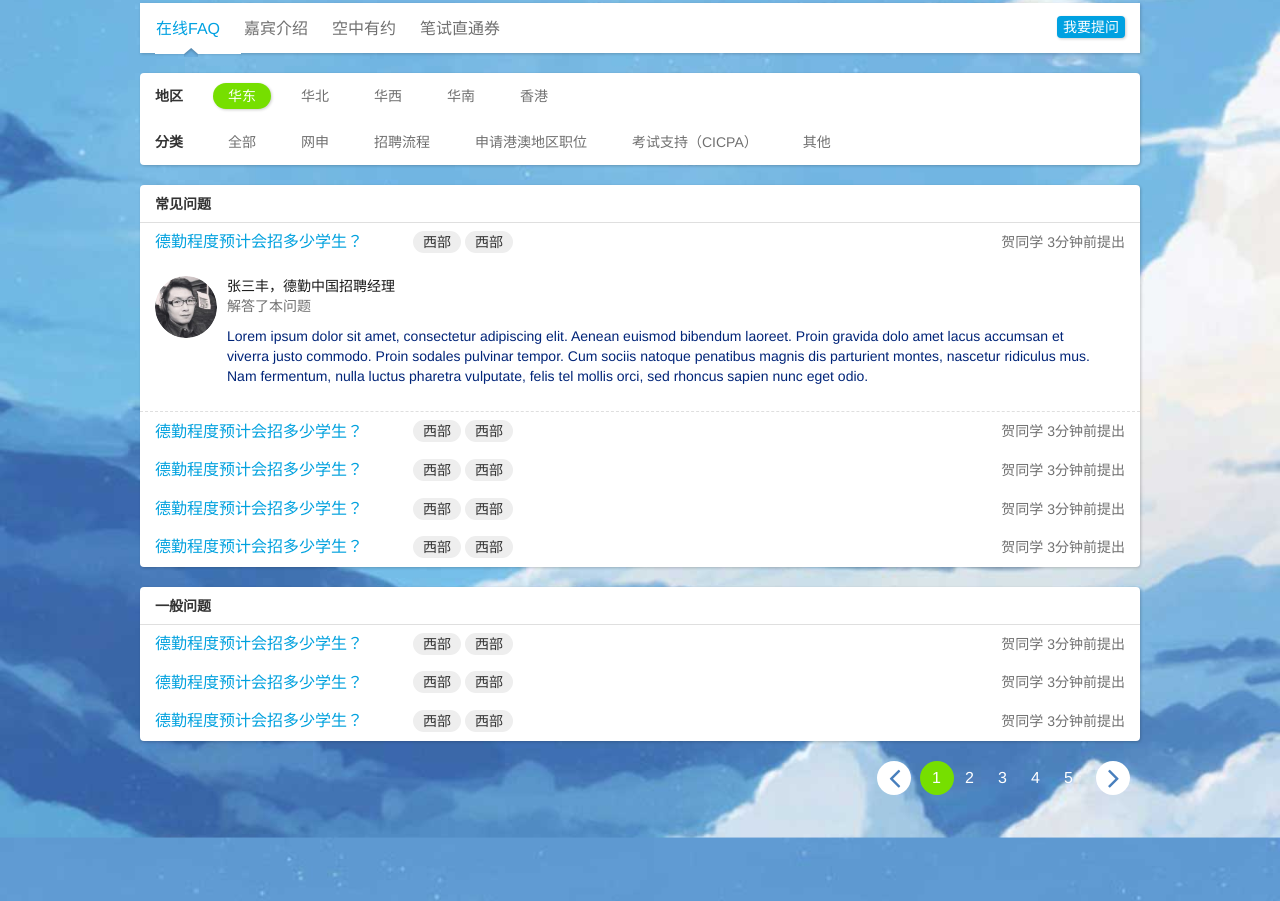
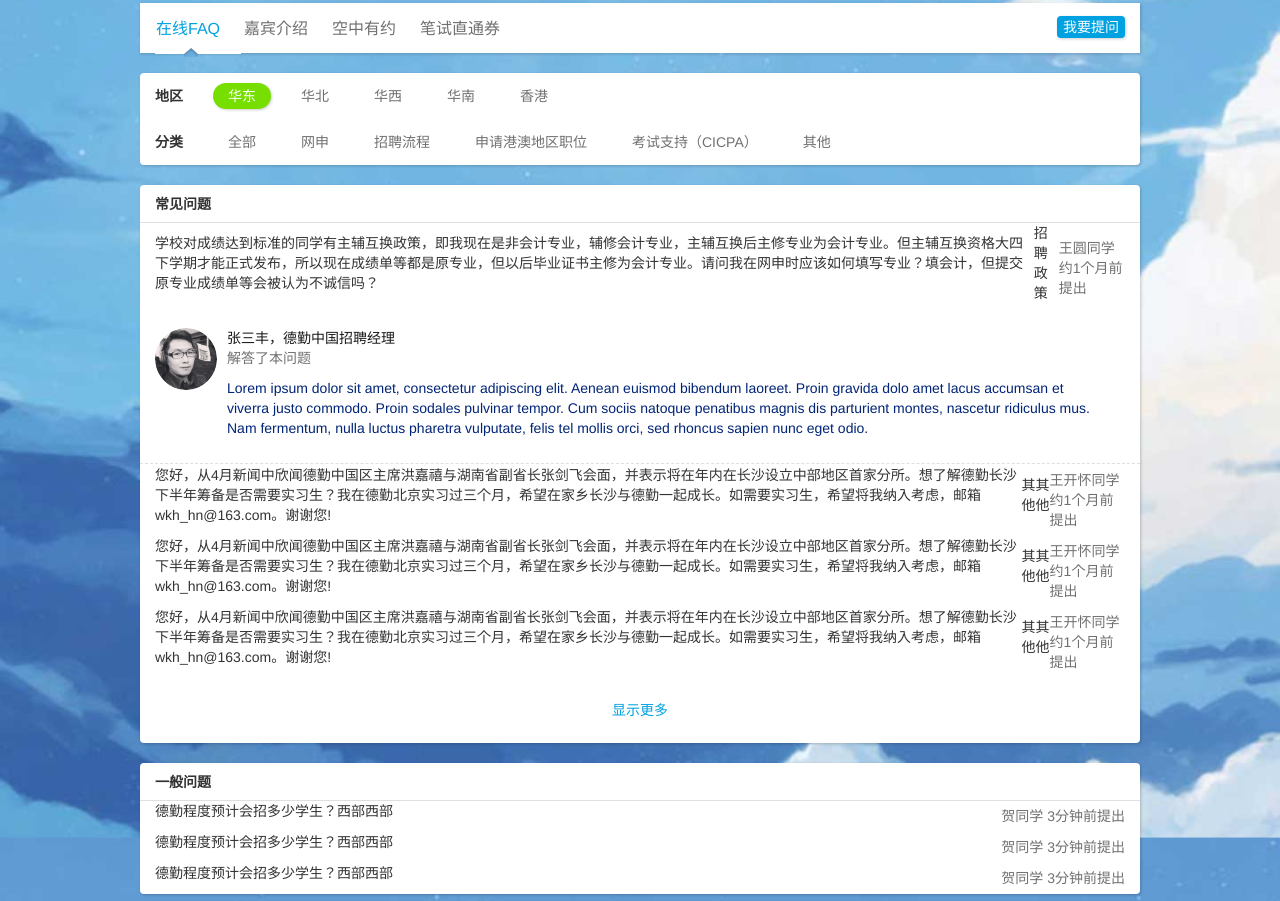
Before and after one commit to Rainlonely/AIR, a website with bundled scripts: page app/views/index-deloitte.html in a window 1280 px wide. Shown: the part 702-1603 px from the top of the page. Built offline with nearby package versions, Linux system fonts and the light colour scheme; files whose address does not match are found by name.

Commit message:
fix style issues

```diff
--- a/app/assets/less/index.less
+++ b/app/assets/less/index.less
@@ -386,25 +386,24 @@ nav {
                 display: flex;
                 justify-content: space-between;
                 align-items: center;
+                padding-top: 10px;
                 .topic-box {
-                    display: flex;
-                    justify-content: flex-start;
-                    align-items: center;
-                    h5 {
-                        font-size: 16px;
-                        color: #00a1de;
-                    }
-                    .tag-box {
-                        margin-left: 50px;
-                        span {
-                            padding: 3px 10px;
-                            background-color: #eee;
-                            border-radius: 11px;
-                        }
+                    font-size: 14px;
+                    color: #00a1de;
+                    width: 90%;
+                    .tag {
+                        margin-left: 15px;
+                        padding: 3px 10px;
+                        background-color: #eee;
+                        border-radius: 11px;
+                        color: #333;
+                        font-size: 12px;
                     }
                 }
                 .ask-time {
                     color: #707070;
+                    font-size: 12px;
+                    width: 10%;
                 }
             }
         }
@@ -440,7 +439,14 @@ nav {
         }
     }
 }
-
+#tab-direct .list-box li{
+    flex-direction:row;
+    align-items: center;
+    padding: 10px 0;
+    justify-content: space-between;
+    .btn-blue{margin-top: 0;}
+}
+#tab-direct .list-box li:last-child{display: flex;}
 #accordion li:nth-child(n+6) {
     display: none;
 }
@@ -676,7 +682,7 @@ nav {
             }
             #select-country {
                 position: absolute;
-                top: 125px;
+                top: 77px;
                 border: 0;
                 background-color: transparent;
                 border-right: 1px solid #ececec;
@@ -687,7 +693,7 @@ nav {
             }
             .fa-angle-down {
                 position: absolute;
-                top: 138px;
+                top: 90px;
                 left: 169px;
             }
             .form-control {
--- a/app/views/index-deloitte.html
+++ b/app/views/index-deloitte.html
@@ -132,14 +132,8 @@
                 <ul class="panel-group" id="accordion" role="tablist" aria-multiselectable="true">
                     <li class="question-name" data-toggle="collapse" data-parent="#accordion" href="#collapseOne" aria-expanded="true" aria-controls="collapseOne">
                         <div class="line1">
-                            <div class="topic-box">
-                                <h5>德勤程度预计会招多少学生？</h5>
-                                <div class="tag-box">
-                                    <span>西部</span>
-                                    <span>西部</span>
-                                </div>
-                            </div>
-                            <span class="ask-time">贺同学 3分钟前提出</span>
+                            <p class="topic-box">学校对成绩达到标准的同学有主辅互换政策，即我现在是非会计专业，辅修会计专业，主辅互换后主修专业为会计专业。但主辅互换资格大四下学期才能正式发布，所以现在成绩单等都是原专业，但以后毕业证书主修为会计专业。请问我在网申时应该如何填写专业？填会计，但提交原专业成绩单等会被认为不诚信吗？<span class="tag">招聘政策</span></p>
+                            <span class="ask-time">王圆同学约1个月前提出</span>
                         </div>
                         <div class="line2">
                             <div id="collapseOne" class="panel-collapse collapse in" role="tabpanel" aria-labelledby="headingOne">
@@ -156,69 +150,35 @@
                     </li>
                     <li class="question-name">
                         <div class="line1">
-                            <div class="topic-box">
-                                <h5>德勤程度预计会招多少学生？</h5>
-                                <div class="tag-box">
-                                    <span>西部</span>
-                                    <span>西部</span>
-                                </div>
-                            </div>
-                            <span class="ask-time">贺同学 3分钟前提出</span>
+                            <p class="topic-box">您好，从4月新闻中欣闻德勤中国区主席洪嘉禧与湖南省副省长张剑飞会面，并表示将在年内在长沙设立中部地区首家分所。想了解德勤长沙下半年筹备是否需要实习生？我在德勤北京实习过三个月，希望在家乡长沙与德勤一起成长。如需要实习生，希望将我纳入考虑，邮箱wkh_hn@163.com。谢谢您!
+                                <span class="tag">其他</span>
+                                <span class="tag">其他</span>
+                            </p>
+                            <span class="ask-time">王开怀同学约1个月前提出</span>
                         </div>
                     </li>
                     <li class="question-name">
                         <div class="line1">
-                            <div class="topic-box">
-                                <h5>德勤程度预计会招多少学生？</h5>
-                                <div class="tag-box">
-                                    <span>西部</span>
-                                    <span>西部</span>
-                                </div>
-                            </div>
-                            <span class="ask-time">贺同学 3分钟前提出</span>
+                            <p class="topic-box">您好，从4月新闻中欣闻德勤中国区主席洪嘉禧与湖南省副省长张剑飞会面，并表示将在年内在长沙设立中部地区首家分所。想了解德勤长沙下半年筹备是否需要实习生？我在德勤北京实习过三个月，希望在家乡长沙与德勤一起成长。如需要实习生，希望将我纳入考虑，邮箱wkh_hn@163.com。谢谢您!
+                                <span class="tag">其他</span>
+                                <span class="tag">其他</span>
+                            </p>
+                            <span class="ask-time">王开怀同学约1个月前提出</span>
                         </div>
                     </li>
                     <li class="question-name">
                         <div class="line1">
-                            <div class="topic-box">
-                                <h5>德勤程度预计会招多少学生？</h5>
-                                <div class="tag-box">
-                                    <span>西部</span>
-                                    <span>西部</span>
-                                </div>
-                            </div>
-                            <span class="ask-time">贺同学 3分钟前提出</span>
+                            <p class="topic-box">您好，从4月新闻中欣闻德勤中国区主席洪嘉禧与湖南省副省长张剑飞会面，并表示将在年内在长沙设立中部地区首家分所。想了解德勤长沙下半年筹备是否需要实习生？我在德勤北京实习过三个月，希望在家乡长沙与德勤一起成长。如需要实习生，希望将我纳入考虑，邮箱wkh_hn@163.com。谢谢您!
+                                <span class="tag">其他</span>
+                                <span class="tag">其他</span>
+                            </p>
+                            <span class="ask-time">王开怀同学约1个月前提出</span>
                         </div>
                     </li>
-                    <li class="question-name">
-                        <div class="line1">
-                            <div class="topic-box">
-                                <h5>德勤程度预计会招多少学生？</h5>
-                                <div class="tag-box">
-                                    <span>西部</span>
-                                    <span>西部</span>
-                                </div>
-                            </div>
-                            <span class="ask-time">贺同学 3分钟前提出</span>
-                        </div>
-                    </li>
-                    <li class="question-name">
-                        <div class="line1">
-                            <div class="topic-box">
-                                <h5>德勤程度预计会招多少学生？</h5>
-                                <div class="tag-box">
-                                    <span>西部</span>
-                                    <span>西部</span>
-                                </div>
-                            </div>
-                            <span class="ask-time">贺同学 3分钟前提出</span>
-                        </div>
-                    </li>
-
                     <li class="text-center toggle-show">
                         <a>显示更多</a>
                     </li>
-                    <ul>
+                </ul>
             </section>
             <section class="list-box">
                 <header>一般问题</header>
@@ -226,47 +186,32 @@
                 <ul>
                     <li>
                         <div class="line1">
-                            <div class="topic-box">
-                                <h5>德勤程度预计会招多少学生？</h5>
-                                <div class="tag-box">
-                                    <span>西部</span>
-                                    <span>西部</span>
-                                </div>
-                            </div>
-                            <span class="ask-time">
-                        贺同学 3分钟前提出
-                    </span>
+                            <p class="topic-box">德勤程度预计会招多少学生？
+                                <span class="tag">西部</span>
+                                <span class="tag">西部</span>
+                            </p>
+                            <span class="ask-time">贺同学 3分钟前提出</span>
                         </div>
                     </li>
                     <li>
                         <div class="line1">
-                            <div class="topic-box">
-                                <h5>德勤程度预计会招多少学生？</h5>
-                                <div class="tag-box">
-                                    <span>西部</span>
-                                    <span>西部</span>
-                                </div>
-                            </div>
-                            <span class="ask-time">
-                        贺同学 3分钟前提出
-                    </span>
+                            <p class="topic-box">德勤程度预计会招多少学生？
+                                <span class="tag">西部</span>
+                                <span class="tag">西部</span>
+                            </p>
+                            <span class="ask-time">贺同学 3分钟前提出</span>
                         </div>
                     </li>
                     <li>
                         <div class="line1">
-                            <div class="topic-box">
-                                <h5>德勤程度预计会招多少学生？</h5>
-                                <div class="tag-box">
-                                    <span>西部</span>
-                                    <span>西部</span>
-                                </div>
-                            </div>
-                            <span class="ask-time">
-                        贺同学 3分钟前提出
-                    </span>
+                            <p class="topic-box">德勤程度预计会招多少学生？
+                                <span class="tag">西部</span>
+                                <span class="tag">西部</span>
+                            </p>
+                            <span class="ask-time">贺同学 3分钟前提出</span>
                         </div>
                     </li>
-                    <ul>
+                </ul>
             </section>
             <ul class="pagination pull-right">
                 <li>
@@ -474,7 +419,31 @@
                         </div>
                         <button class="btn-link-gray">暂未公布</button>
                     </li>
-                    <ul>
+                    <li>
+                        <div class="topic-box">
+                            <h5>第二轮笔试录取名单</h5>
+                        </div>
+                        <button class="btn-link-gray">暂未公布</button>
+                    </li>
+                    <li>
+                        <div class="topic-box">
+                            <h5>第二轮笔试录取名单</h5>
+                        </div>
+                        <button class="btn-link-gray">暂未公布</button>
+                    </li>
+                    <li>
+                        <div class="topic-box">
+                            <h5>第二轮笔试录取名单</h5>
+                        </div>
+                        <button class="btn-link-gray">暂未公布</button>
+                    </li>
+                    <li>
+                        <div class="topic-box">
+                            <h5>第二轮笔试录取名单</h5>
+                        </div>
+                        <button class="btn-link-gray">暂未公布</button>
+                    </li>
+                </ul>
             </section>
         </div>
     </div>
@@ -762,7 +731,6 @@
                             <option value="12">12月</option>
                         </select>
                     </div>
-
                     <div class="selectmajor form-control">
                         <label>选择专业</label>
                         <select name="major">
@@ -1100,9 +1068,9 @@
     $(document).ready(function() {
         $('#hintModal').modal();
 
-        if($('#accordion li').length == 6){
+        if ($('#accordion li').length == 6) {
             $('#accordion .toggle-show').hide();
-        } else{
+        } else {
             $('#accordion .toggle-show').show();
         }
 
```
Also changed, not shown: app/views/index.html (+36 -91 lines).
